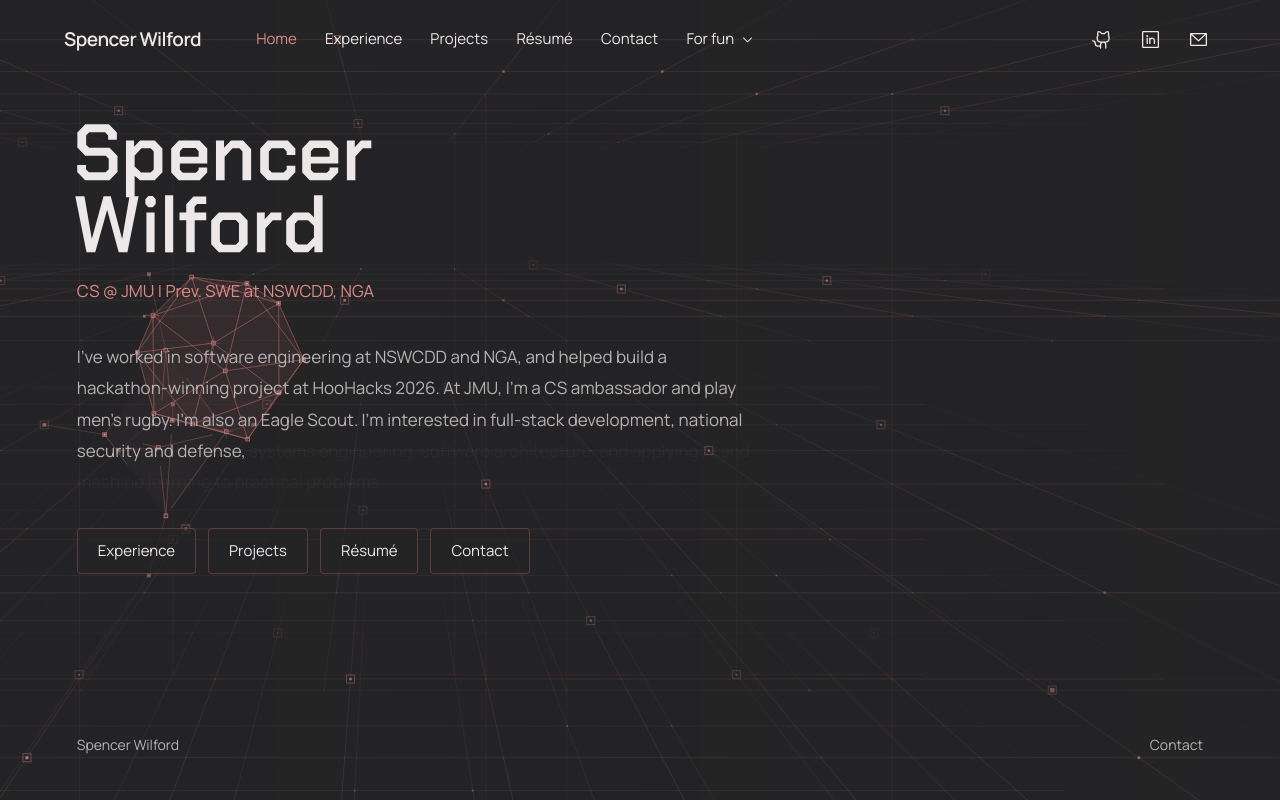
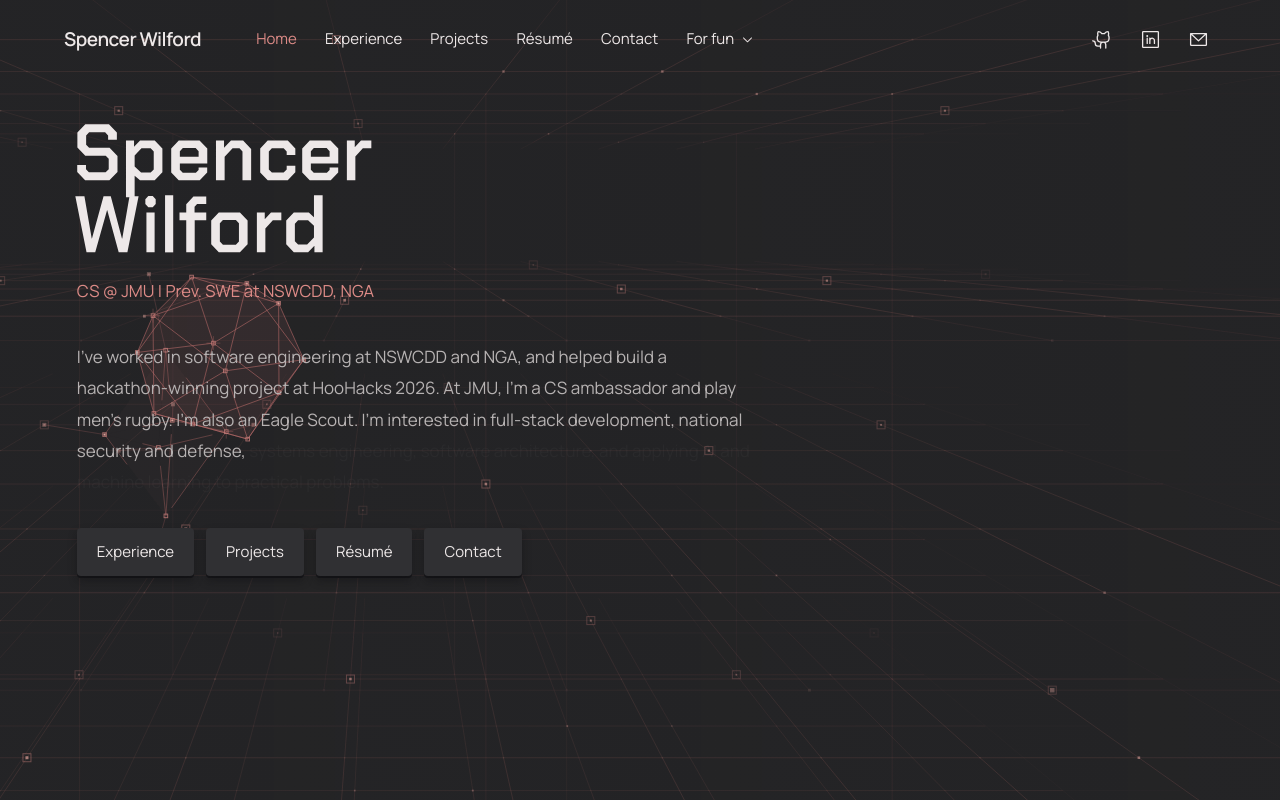
Before and after one commit to SWilford/spencer-site, a Next.js app: page / in a window 1280 px wide. Built offline with nearby package versions, Linux system fonts and the light colour scheme.

Commit message:
Add magnetic depth and staggered block fill to homepage links

```diff
--- a/src/app/globals.css
+++ b/src/app/globals.css
@@ -184,8 +184,15 @@ section[id],article[id] { scroll-margin-top: 105px; }
 .hero-credentials { margin-top:22px; color:var(--accent-light); font-size:clamp(16px,1.3vw,20px); line-height:1.6; }
 .hero-summary { margin-top:36px; max-width:690px; font-size:clamp(17px,1.3vw,19px); color:var(--muted); line-height:1.85; }
 .hero-actions { display:flex; flex-wrap:wrap; gap:12px; margin-top:30px; }
-.hero-button { display:inline-flex; justify-content:center; align-items:center; min-height:46px; padding:9px 20px; border:1px solid #c7737055; border-radius:4px; color:var(--foreground); background:rgba(36,36,38,.72); font-size:15px; transition:background 160ms,border-color 160ms,color 160ms; }
-.hero-button:hover { background:var(--surface); border-color:var(--accent-light); color:var(--accent-light); }
-@media(max-width:580px) { .hero-credentials { margin-top:18px; font-size:15px; } .hero-summary { margin-top:28px; font-size:16px; line-height:1.8; } .hero-actions { gap:10px; } .hero-button { flex:1 1 calc(50% - 10px); padding-inline:12px; } }
+.hero-button { user-select:none; --mag-x:0px; --mag-y:0px; --tilt-x:0deg; --tilt-y:0deg; display:inline-flex; perspective:650px; min-height:48px; color:var(--foreground); font-size:15px; border-radius:4px; }
+.magnetic-face { position:relative; display:flex; justify-content:center; align-items:center; min-height:46px; padding:9px 20px; border-radius:4px; background:#303033; box-shadow:0 5px 8px rgba(13,13,15,.38),0 2px 0 #161619; transform:translate3d(var(--mag-x),var(--mag-y),0) rotateX(var(--tilt-x)) rotateY(var(--tilt-y)); transition:transform 180ms cubic-bezier(.16,1,.3,1),box-shadow 180ms; }
+.button-blocks { position:absolute; inset:0; display:grid; grid-template-columns:repeat(6,1fr); grid-template-rows:repeat(2,1fr); overflow:hidden; border-radius:inherit; pointer-events:none; }
+.button-block { background:var(--accent); opacity:0; transform:scaleX(0); transform-origin:left; transition:transform 160ms cubic-bezier(.16,1,.3,1),opacity 120ms; transition-delay:calc(230ms - var(--block-delay)); }
+.button-label { position:relative; z-index:1; transition:color 120ms; }
+.hero-button:is(:hover,:focus-visible,[data-pressed=true]) .button-block { opacity:1; transform:scaleX(1); transition-delay:var(--block-delay); }
+.hero-button:is(:hover,:focus-visible,[data-pressed=true]) .button-label { color:#171719; transition-delay:140ms; }
+.hero-button[data-pressed=true] .magnetic-face,.hero-button:active .magnetic-face { transform:translate3d(var(--mag-x),calc(var(--mag-y) + 4px),-10px) rotateX(2deg) scale(.975); box-shadow:0 1px 3px rgba(13,13,15,.3),0 1px 0 #161619; transition-duration:70ms; }
+@media(max-width:580px) { .hero-credentials { margin-top:18px; font-size:15px; } .hero-summary { margin-top:28px; font-size:16px; line-height:1.8; } .hero-actions { gap:10px; } .hero-button { flex:1 1 calc(50% - 10px); } .magnetic-face { width:100%; padding-inline:12px; } }
+@media(prefers-reduced-motion:reduce) { .magnetic-face,.hero-button[data-pressed=true] .magnetic-face,.hero-button:active .magnetic-face { transform:none; } }
 
 .fun-empty { padding:10px 18px; color:var(--muted); font-size:14px; }
--- a/src/app/page.tsx
+++ b/src/app/page.tsx
@@ -1,4 +1,4 @@
-import Link from "next/link";
+import { MagneticLink } from "@/components/magnetic-link";
 import { AnimatedName } from "@/components/animated-name";
 import { profile } from "@/content/profile";
 import { TypedText } from "@/components/typed-text";
@@ -9,7 +9,7 @@ export default function Home() {
       <p className="hero-credentials"><TypedText text={profile.credentials} delay={850}/></p>
       <p className="hero-summary"><TypedText text={profile.introduction} delay={2300} interval={12}/></p>
       <nav className="hero-actions" aria-label="Explore my portfolio">
-        {[["Experience","/experience"],["Projects","/projects"],["Résumé","/resume"],["Contact","/contact"]].map(([label,href])=><Link key={href} className="hero-button" href={href} prefetch={true}>{label}</Link>)}
+        {[["Experience","/experience"],["Projects","/projects"],["Résumé","/resume"],["Contact","/contact"]].map(([label,href])=><MagneticLink key={href} href={href}>{label}</MagneticLink>)}
       </nav>
     </section>
   </main>;
--- /dev/null
+++ b/src/components/magnetic-link.tsx
@@ -0,0 +1,34 @@
+"use client";
+
+import Link from "next/link";
+import type { CSSProperties, PointerEvent } from "react";
+
+export function MagneticLink({href,children}:{href:string;children:string}) {
+  const reset=(element:HTMLAnchorElement)=>{
+    for(const property of ["--mag-x","--mag-y"]) element.style.setProperty(property,"0px");
+    for(const property of ["--tilt-x","--tilt-y"]) element.style.setProperty(property,"0deg");
+    delete element.dataset.pressed;
+  };
+  const move=(event:PointerEvent<HTMLAnchorElement>)=>{
+    if(event.pointerType!=="mouse" || window.matchMedia("(prefers-reduced-motion: reduce)").matches) return;
+    const element=event.currentTarget,bounds=element.getBoundingClientRect();
+    const x=Math.max(-1,Math.min(1,(event.clientX-bounds.left)/bounds.width*2-1));
+    const y=Math.max(-1,Math.min(1,(event.clientY-bounds.top)/bounds.height*2-1));
+    element.style.setProperty("--mag-x",`${x*7}px`);
+    element.style.setProperty("--mag-y",`${y*5}px`);
+    element.style.setProperty("--tilt-x",`${-y*5}deg`);
+    element.style.setProperty("--tilt-y",`${x*7}deg`);
+  };
+  return <Link href={href} prefetch={true} className="hero-button"
+    onPointerMove={move} onPointerLeave={event=>reset(event.currentTarget)}
+    onPointerDown={event=>{event.currentTarget.dataset.pressed="true";}}
+    onPointerUp={event=>{delete event.currentTarget.dataset.pressed;}}
+    onPointerCancel={event=>reset(event.currentTarget)} onBlur={event=>reset(event.currentTarget)}
+    onKeyDown={event=>{if(event.key==="Enter" && !event.repeat) event.currentTarget.dataset.pressed="true";}}
+    onKeyUp={event=>{if(event.key==="Enter") delete event.currentTarget.dataset.pressed;}}>
+    <span className="magnetic-face">
+      <span className="button-blocks" aria-hidden="true">{Array.from({length:12},(_,index)=><span key={index} className="button-block" style={{"--block-delay":`${index%6*42+Math.floor(index/6)*20}ms`} as CSSProperties}/>)}</span>
+      <span className="button-label">{children}</span>
+    </span>
+  </Link>;
+}
--- a/src/components/site-footer.tsx
+++ b/src/components/site-footer.tsx
@@ -1,4 +1,10 @@
+"use client";
+
 import Link from "next/link";
+import { usePathname } from "next/navigation";
+
 export function SiteFooter() {
+  const pathname=usePathname();
+  if(pathname==="/") return null;
   return <footer className="site-footer"><span>Spencer Wilford</span><Link href="/contact">Contact</Link></footer>;
 }
```
Also changed, not shown: .impeccable/design.json, .impeccable/home-contract.md, .impeccable/surfaces/src-app-page-tsx.md, 1 other file (tests, documents, lock files or other folders).
